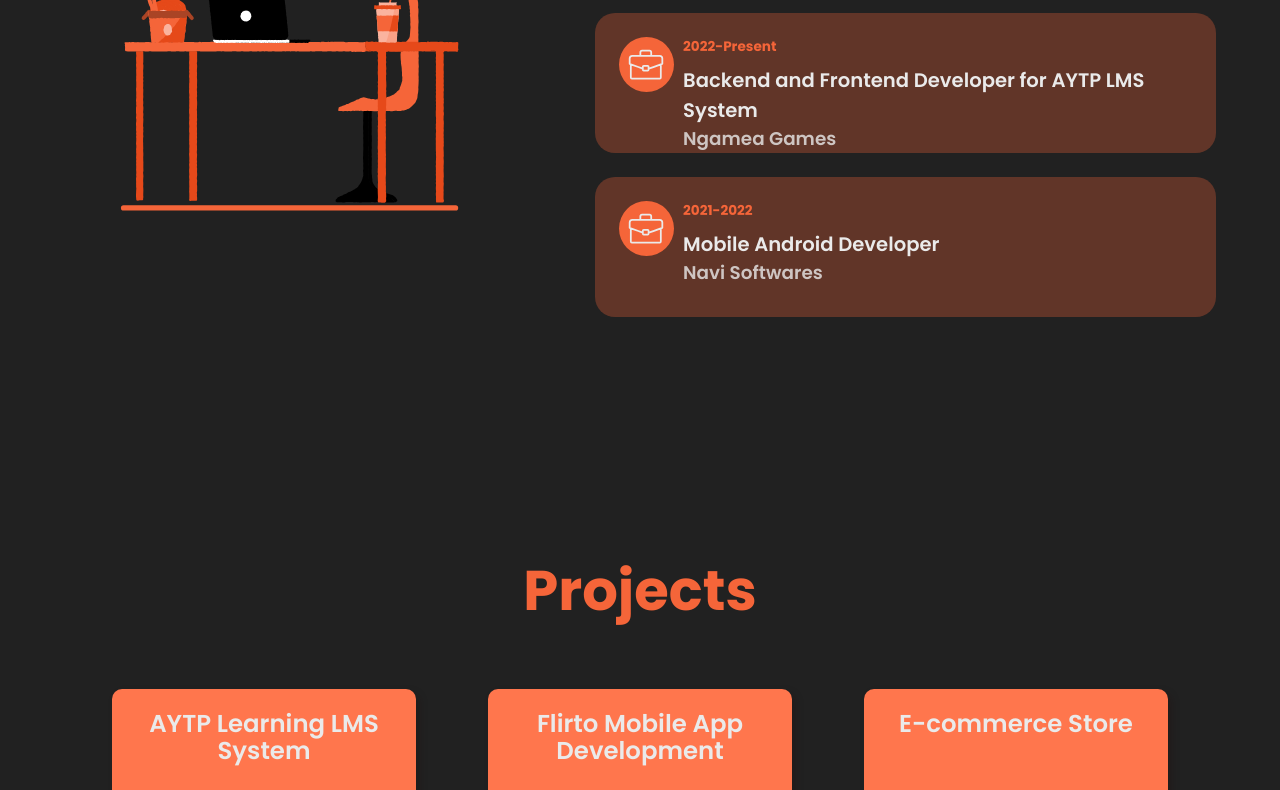
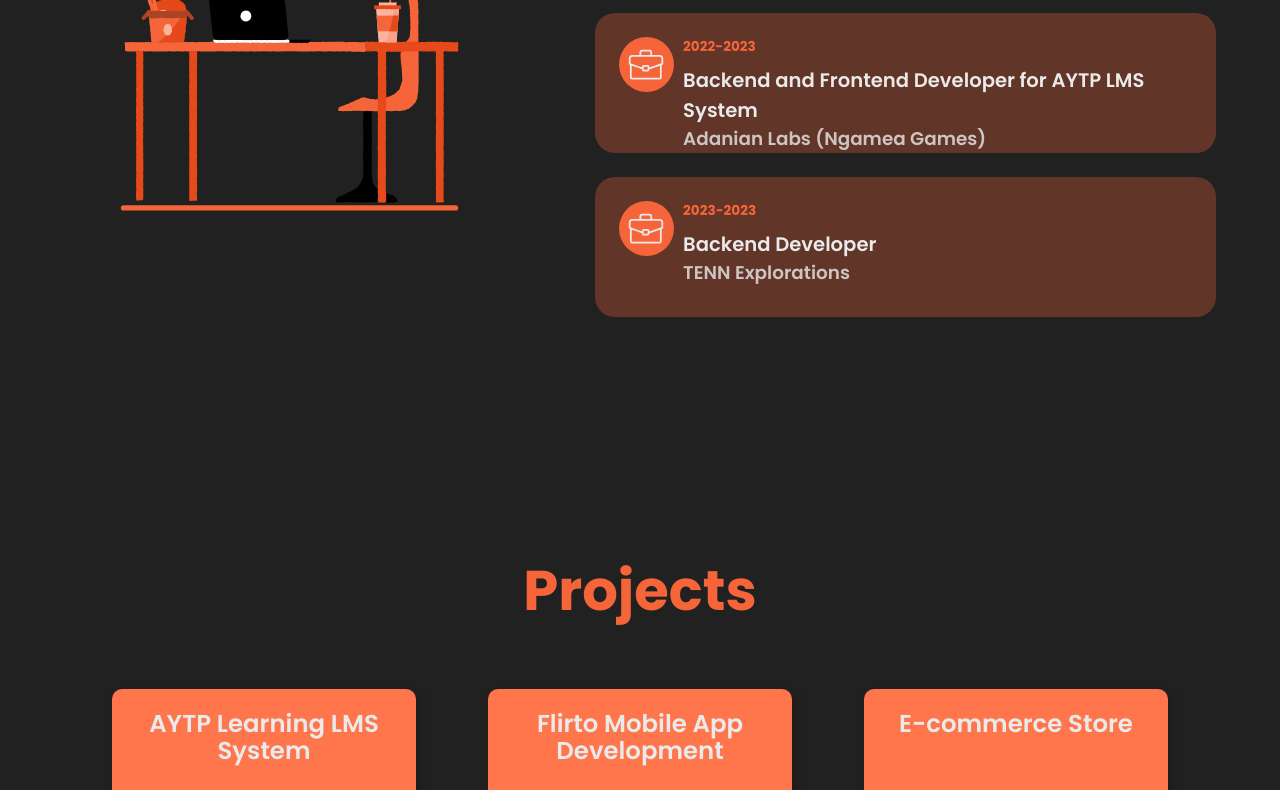
Before and after one commit to Techbite-sudo/Techbite-portfolio, a React (Create React App) app: page / in a window 1280 px wide. Shown: the part 3180-3970 px from the top of the page. Built offline with nearby package versions, Linux system fonts and the light colour scheme; a web font is replaced by a local one.

Commit message:
experince update

```diff
--- a/src/data/contactsData.js
+++ b/src/data/contactsData.js
@@ -1,7 +1,7 @@
 export const contactsData = {
     email: 'bonfacemwema7@gmail.com',
     phone: '+254748271218',
-    address: 'Kasarani, Kenya, Nairobi Kenya - 00100 ',
+    address: 'Nairobi Kenya - 00100 ',
 
     sheetAPI: ''
 }
--- a/src/data/experienceData.js
+++ b/src/data/experienceData.js
@@ -8,17 +8,17 @@ export const experienceData = [
     },
     {
         id: 2,
-        company: 'Ngamea Games',
+        company: 'Adanian Labs (Ngamea Games)',
         jobtitle: 'Backend and Frontend Developer for AYTP LMS System',
         startYear: '2022', // Replace with the actual start year
-        endYear: 'Present', // Replace with the actual end year
+        endYear: '2023', // Replace with the actual end year
     },
     {
         id: 3,
-        company: 'Navi Softwares',
-        jobtitle: 'Mobile Android Developer',
-        startYear: '2021', // Replace with the actual start year
-        endYear: '2022', // Use "Present" for your current position
+        company: 'TENN Explorations',
+        jobtitle: 'Backend  Developer',
+        startYear: '2023', // Replace with the actual start year
+        endYear: '2023', // Use "Present" for your current position
     },
 ]
 
```
